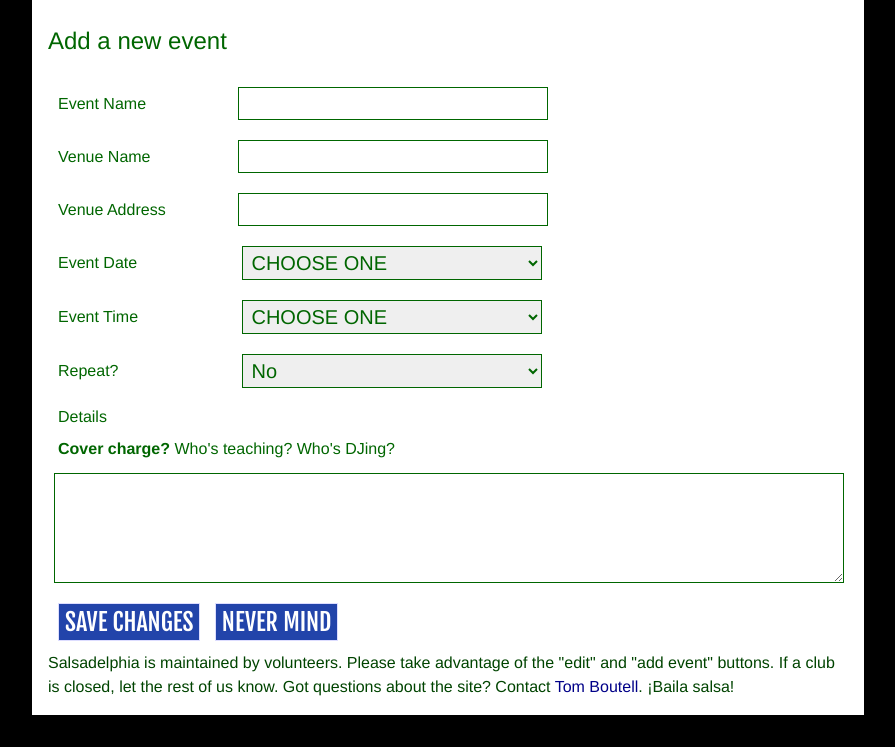
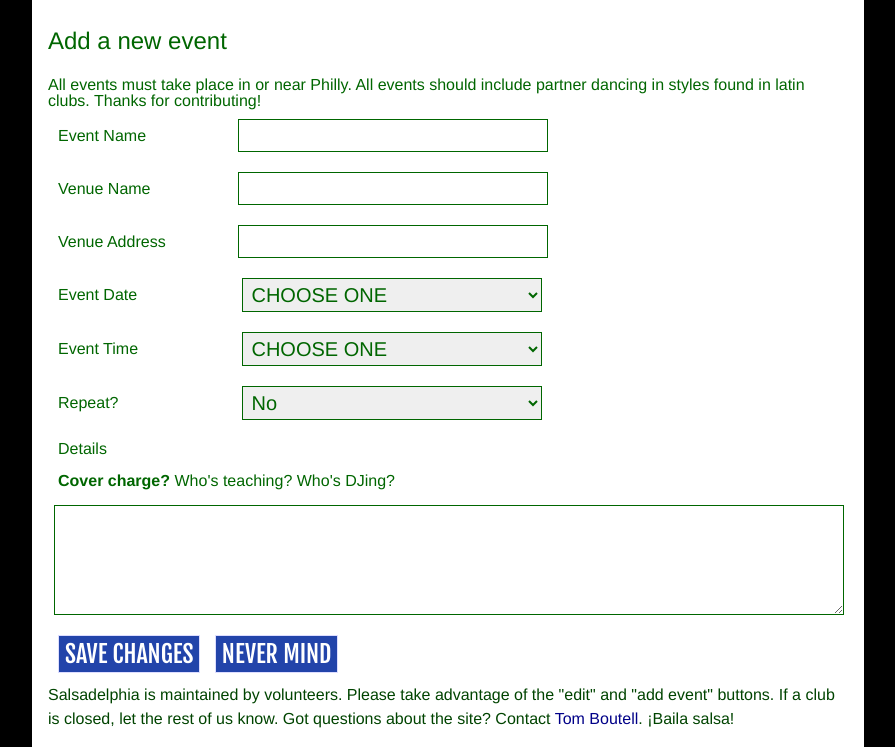
Before and after one commit to boutell/salsadelphia, a website: page views/edit.html in a window 1280 px wide. Shown: the part 59-806 px from the top of the page, without its empty margins (192-1087 px from the left). Drawn offline with nearby package versions, Linux system fonts and the light colour scheme; files that its build step writes are made by us from their sources; no server answers.

Commit message:
rules of the road

```diff
--- a/views/edit.html
+++ b/views/edit.html
@@ -19,6 +19,7 @@
 
 {% if not event._id %}
 <h3>Add a new event</h3>
+<p>All events must take place in or near Philly. All events should include partner dancing in styles found in latin clubs. Thanks for contributing!</p>
 {% endif %}
 
 {% if moderating %}
```
